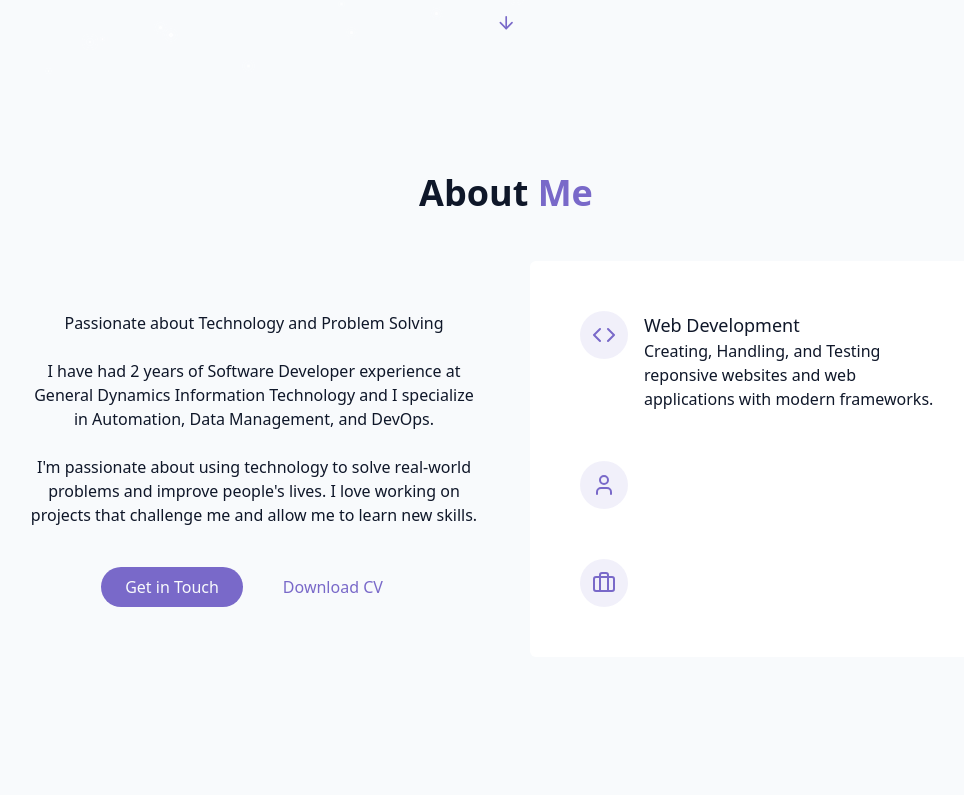
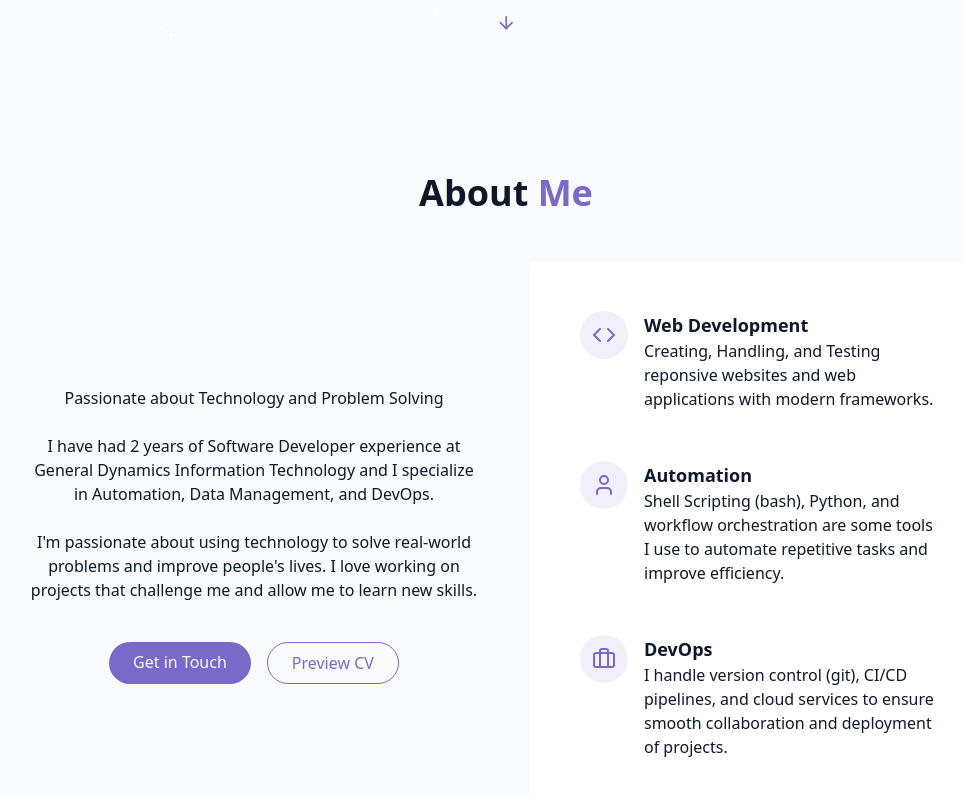
Before and after one commit to RayCostello/portfolio, a React (Vite) app: page / in a window 1280 px wide. Shown: the part 723-1518 px from the top of the page, without its empty margins (134-1098 px from the left). Before the commit the page ends 1476 px from the top, so only its background shows below. Built offline with nearby package versions, Linux system fonts and the light colour scheme.

Commit message:
I added the pdf of my resume to the Preview button.

```diff
--- a/src/components/AboutSection.jsx
+++ b/src/components/AboutSection.jsx
@@ -24,8 +24,8 @@ export const AboutSection = () => {
                             Get in Touch
                         </a>
                         {/* href should have link to CV */}
-                        <a href="" className="px-6 py-2 rounded-full border-primary text-primary hover:bg-primary/10 transition-colors duration-300">
-                            Download CV
+                        <a href="/documents/Raymond_Costello_CV_upload.pdf" className="px-6 py-2 rounded-full border border-primary text-primary hover:bg-primary/10 transition-colors duration-300">
+                            Preview CV
                         </a>
                     </div>
                 </div>
@@ -37,7 +37,7 @@ export const AboutSection = () => {
                                 <Code className="h-6 w-6 text-primary" />
                             </div>
                             <div className="text-left">
-                                <h4 className="text-semi-bold text-lg"> Web Development</h4>
+                                <h4 className="font-semibold text-lg"> Web Development</h4>
                                 <p className="tezt-muted-foreground">
                                     Creating, Handling, and Testing reponsive
                                     websites and web applications with modern frameworks.
@@ -50,12 +50,26 @@ export const AboutSection = () => {
                             <div className="p-3 rounded-full bg-primary/10">
                                 <User className="h-6 w-6 text-primary" />
                             </div>
+                            <div className="text-left">
+                                <h4 className="font-semibold text-lg"> Automation</h4>
+                                <p className="tezt-muted-foreground">
+                                    Shell Scripting (bash), Python, and workflow orchestration
+                                    are some tools I use to automate repetitive tasks and improve efficiency.
+                                </p>
+                            </div>
                         </div>
                     </div>
                     <div className="gradient-border p-6 card-hover">
                     <div className="flex items-start gap-4">
                             <div className="p-3 rounded-full bg-primary/10">
                                 <Briefcase className="h-6 w-6 text-primary" />
+                            </div>
+                            <div className="text-left">
+                                <h4 className="font-semibold text-lg"> DevOps</h4>
+                                <p className="tezt-muted-foreground">
+                                    I handle version control (git), CI/CD pipelines, and cloud services
+                                    to ensure smooth collaboration and deployment of projects.
+                                </p>
                             </div>
                         </div>
                     </div>
--- a/src/components/Navbar.jsx
+++ b/src/components/Navbar.jsx
@@ -31,7 +31,7 @@ export const Navbar = () => {
             <a className="text-xl font-bold text-primary flex items-center"
                 href="#hero">
                 <span className="relative z-10">
-                    <span className="text-glow text-foreground"> Raymond Costello </span> Portfolio
+                    <span className="text-glow text-foreground"> RCCIII </span> Portfolio
                 </span>
             </a>
 
```
Also changed, not shown: 1 other file (tests, documents, lock files or other folders).
